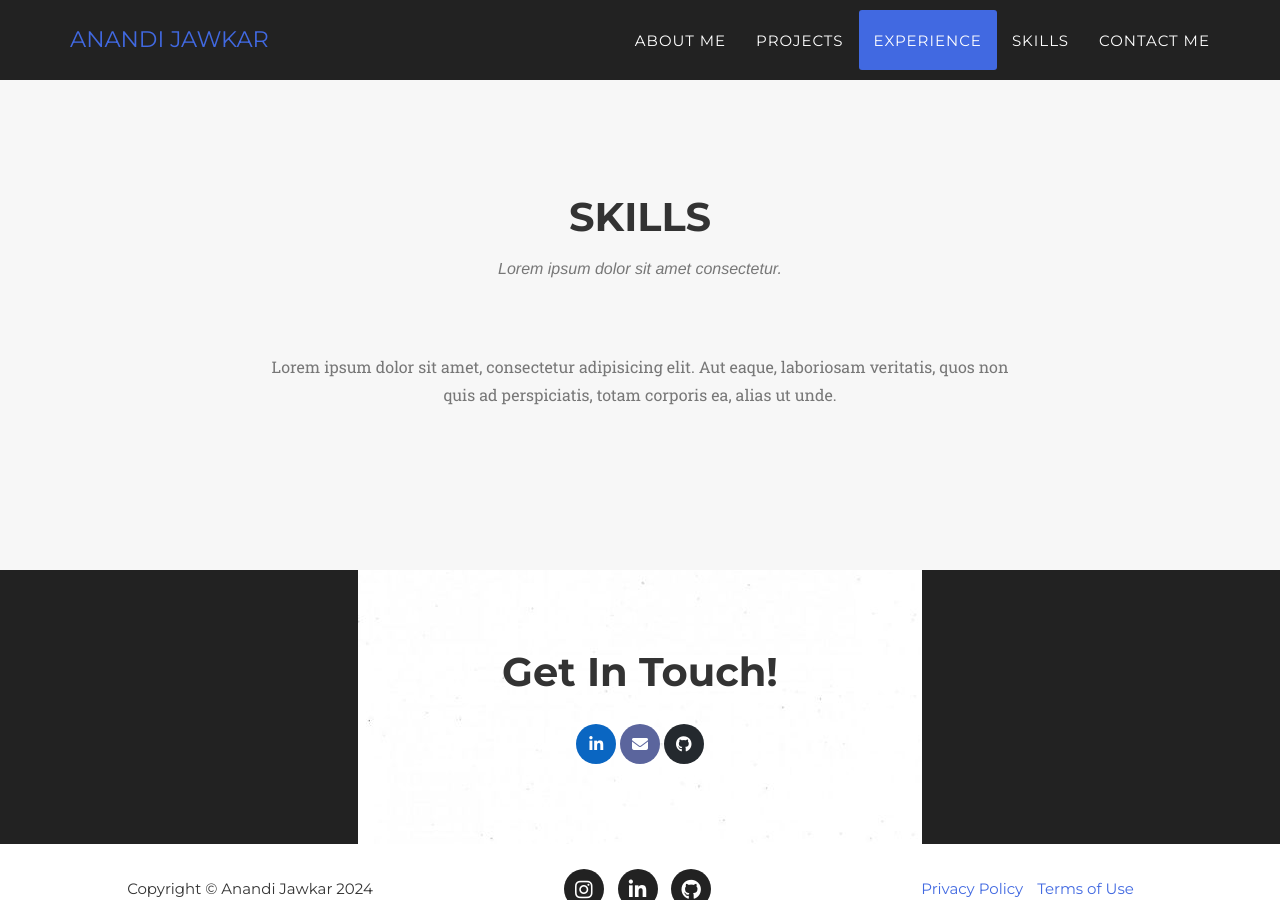
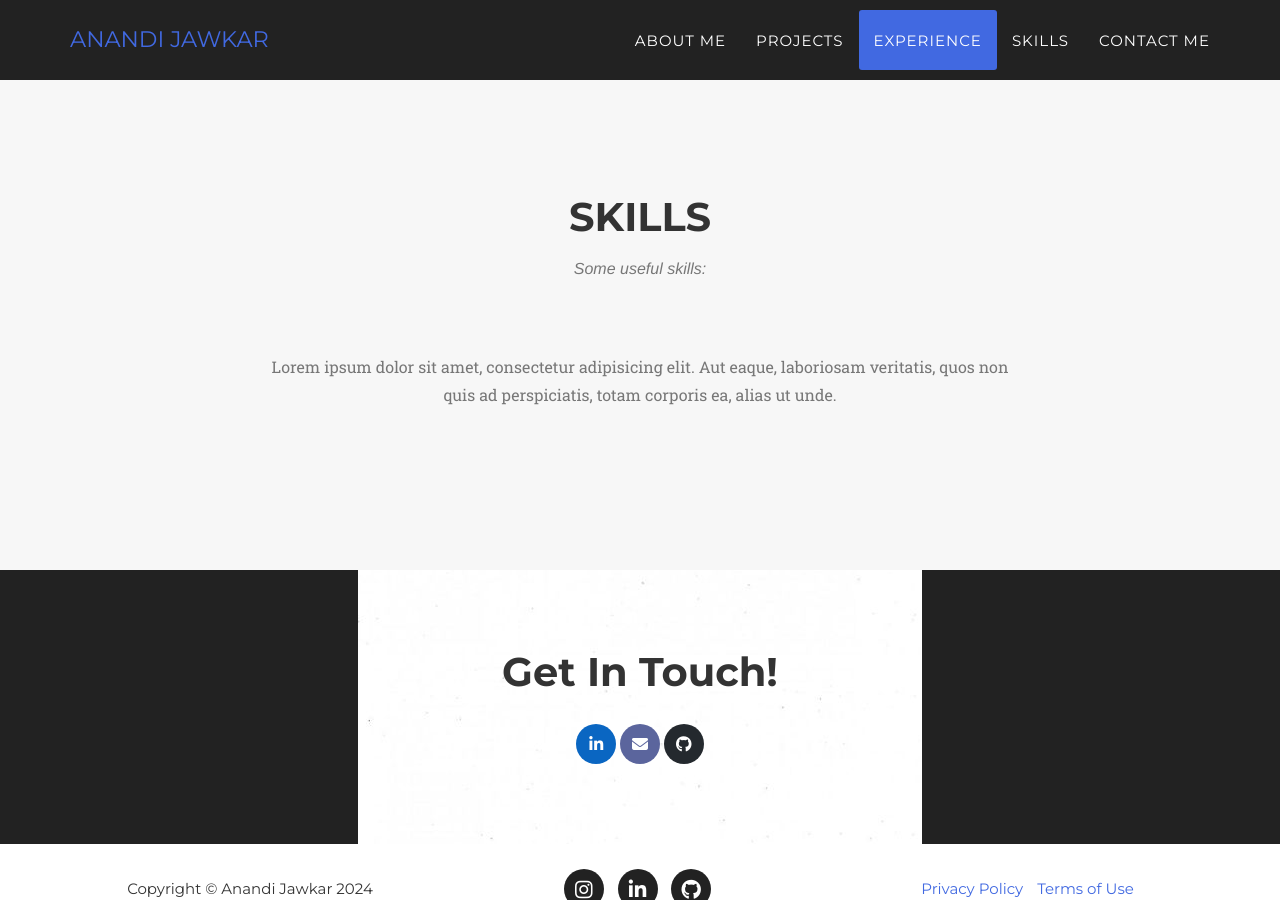
Before and after one commit to anandijawkar/aj, a Jekyll site: the page built from index.html, in a window 1280 px wide and 900 px high, scrolled down 4271 px. Built offline with Jekyll 4.4.1, drawn with Linux system fonts in a browser that asks for light colours; nearby versions of some CDN libraries; some web fonts are replaced; library files that are not in the unit come from our copies.

Commit message:
Update team.html

```diff
--- a/_includes/team.html
+++ b/_includes/team.html
@@ -4,7 +4,7 @@
             <div class="row">
                 <div class="col-lg-12 text-center">
                     <h2 class="section-heading">Skills</h2>
-                    <h3 class="section-subheading text-muted">Lorem ipsum dolor sit amet consectetur.</h3>
+                    <h3 class="section-subheading text-muted">Some useful skills:</h3>
 
                 </div>
             </div>
```
